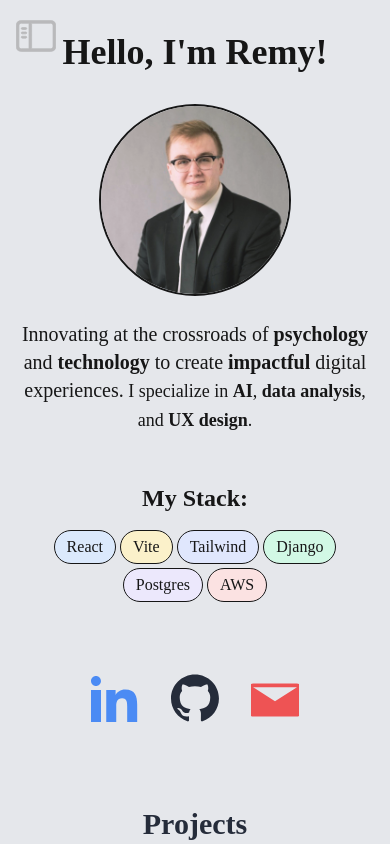
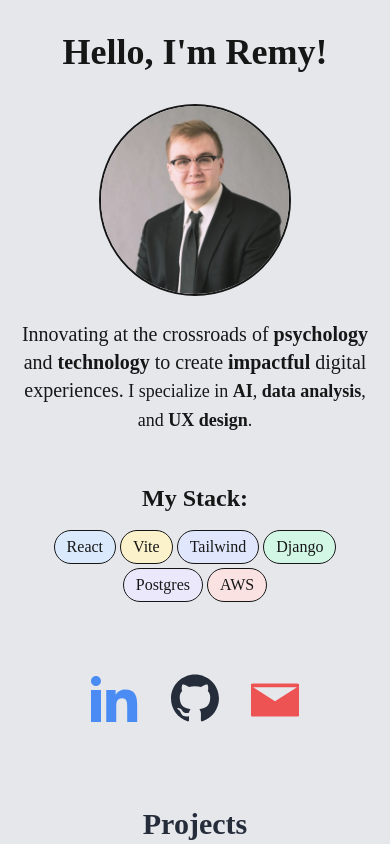
Before and after one commit to remysedlak/portfolio, a React (Vite) app: page / in a window 390 px wide. Shown: the top 844 px of the page. Built offline with nearby package versions, Linux system fonts and the light colour scheme; a web font is replaced by a local one.

Commit message:
style: adjust sidebar toggle visibility for better responsiveness

```diff
--- a/src/App.jsx
+++ b/src/App.jsx
@@ -48,7 +48,7 @@ function App() {
           )}
 
           {/* Sidebar Toggle */}
-            <div className={`fixed top-4 left-4 z-50 ${sideBar ? 'md:left-52' : 'md:left-4 transition-all duration-30'}`}>
+          <div className={`hidden md:block fixed top-4 left-4 z-50 ${sideBar ? 'md:left-52' : 'md:left-4 transition-all duration-30'}`}>
             <button onClick={toggleSidebar}>
               <img
                 src={
```
Lines whose indentation alone changed are shown as unchanged.
